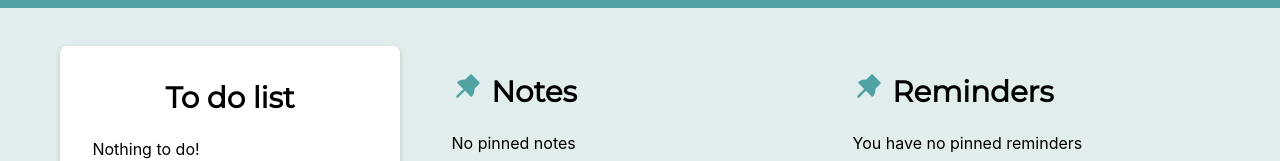
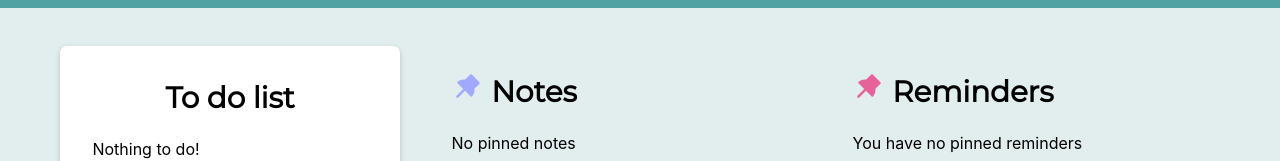
Before and after one commit to mmauthoor/neurodiverse-toolkit, a React (Create React App) app: page / in a window 1280 px wide. Shown: the part 152-313 px from the top of the page. Built offline with nearby package versions, Linux system fonts and the light colour scheme.

Commit message:
Add updated Readme

```diff
--- a/src/components/Pinboard.css
+++ b/src/components/Pinboard.css
@@ -18,7 +18,14 @@
 .pinboard-container svg {
     margin: 0;
     font-size: 2rem;
-    color: #51a3a3;
+}
+
+.pinned-notes svg {
+    color: #a1a9fe;
+}
+
+.pinned-reminders svg {
+    color: #e56399;
 }
 
 .content {
```
Also changed, not shown: 1 other file (tests, documents, lock files or other folders).
